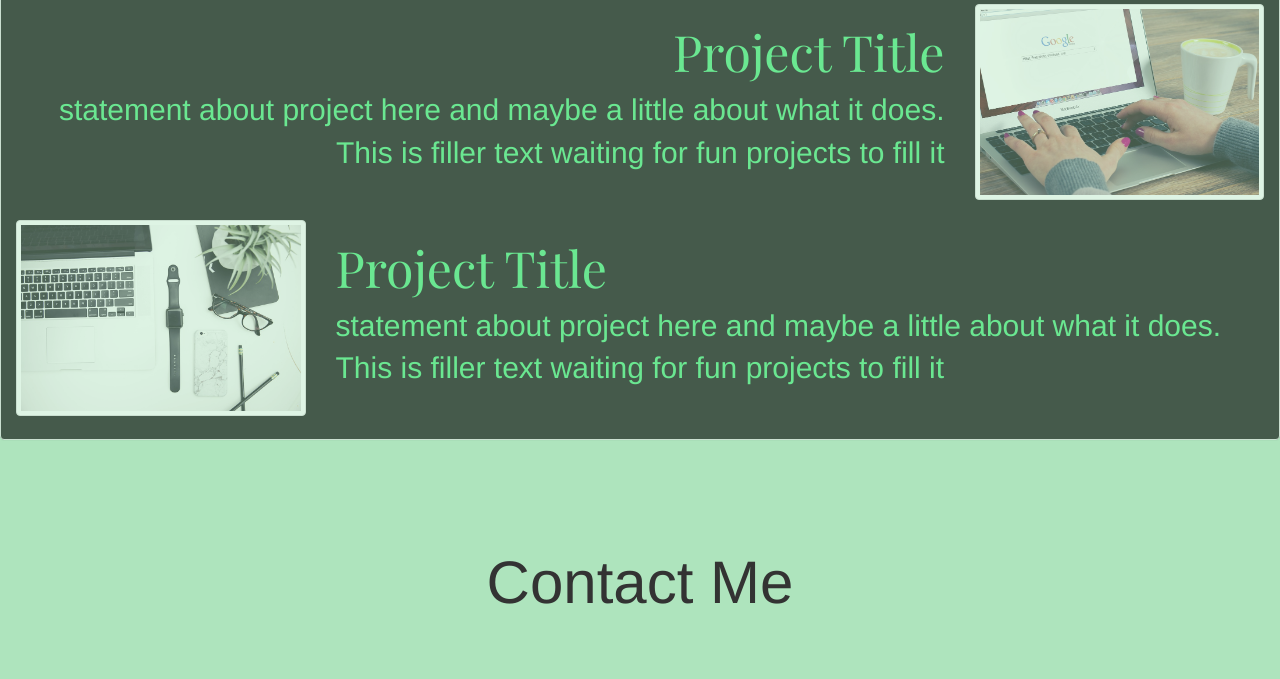
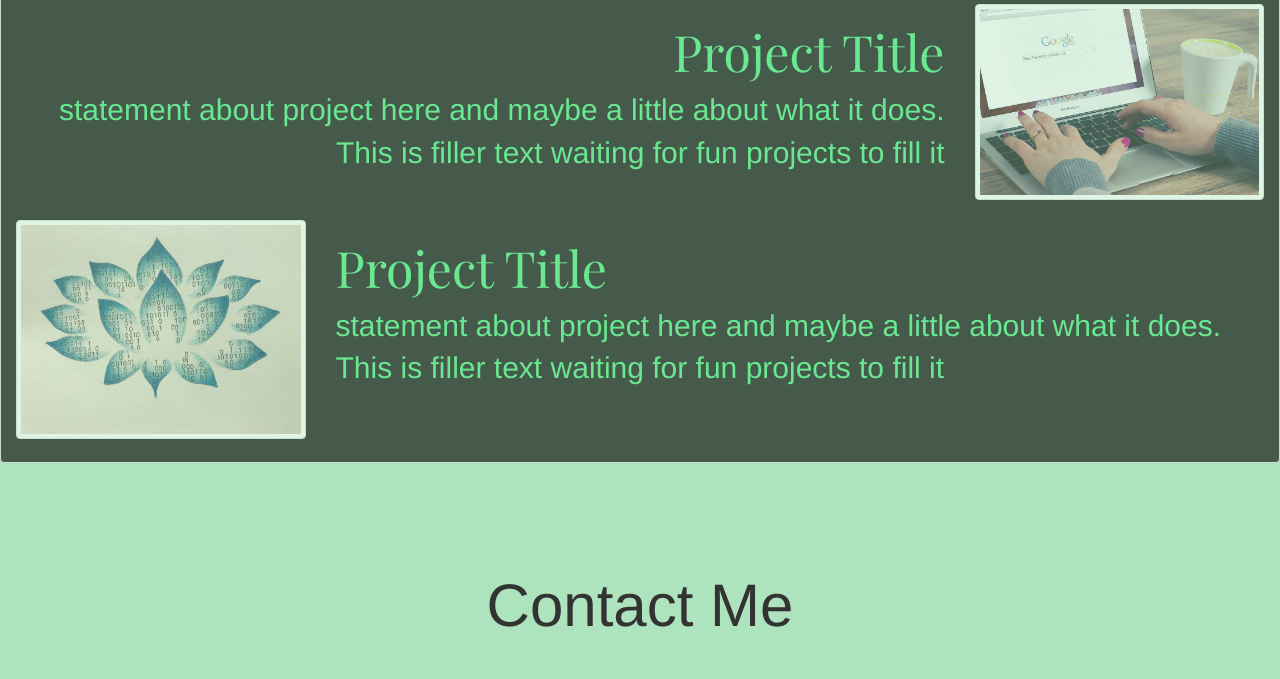
Before and after one commit to Dannielle-Bojorquez/pwp-project, a PHP site: page / in a window 1280 px wide. Shown: the part 2029-2708 px from the top of the page. Run offline with PHP 8.4, Linux system fonts and the light colour scheme; a stand-in replaces the project's code that opens the database connection; some libraries are stand-ins or nearby versions.

Commit message:
added image and subject connection in mailer.php

```diff
--- a/public_html/index.php
+++ b/public_html/index.php
@@ -144,7 +144,7 @@
 					</div>
 					<div class="row">
 						<div class="col-md-3">
-							<img src="assets/images/pwp03.jpg" alt="img filler" class="img-responsive thumbnail">
+							<img src="assets/images/lotus.jpg" alt="img filler" class="img-responsive thumbnail">
 						</div>
 						<div class="col-md-9 text-left">
 							<h3>Project Title</h3>
```
Also changed, not shown: public_html/php/mailer.php (+4 -15 lines), public_html/assets/images/lotus.jpg (added).
